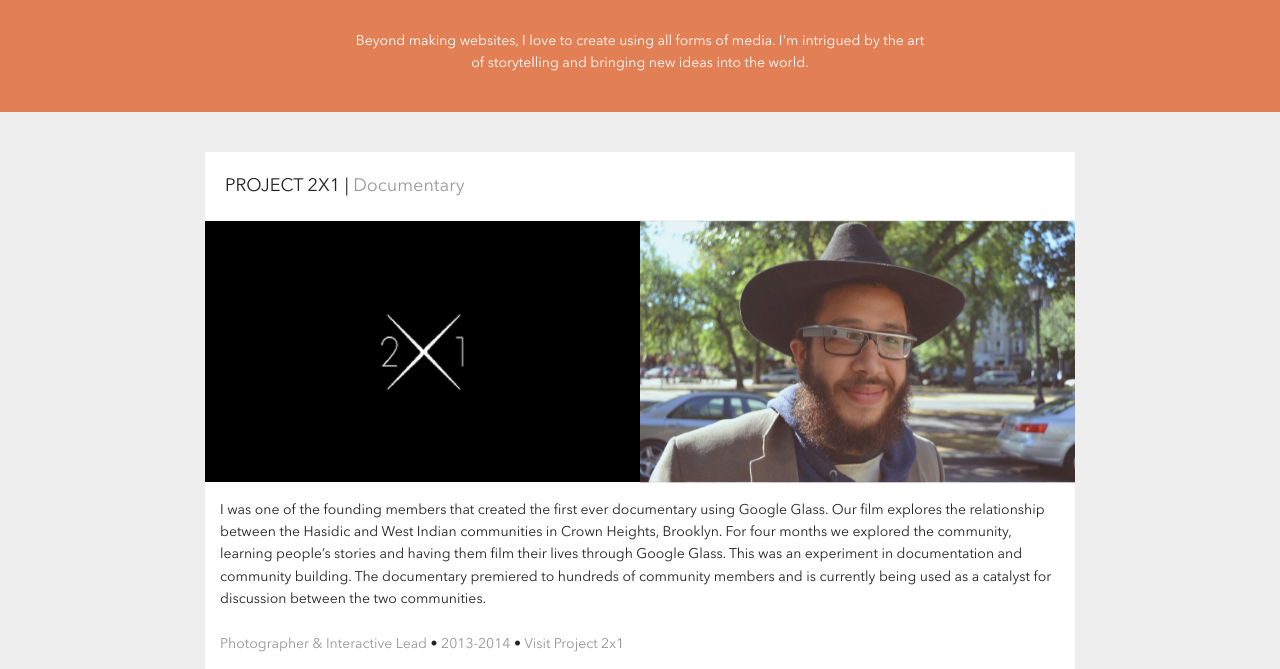
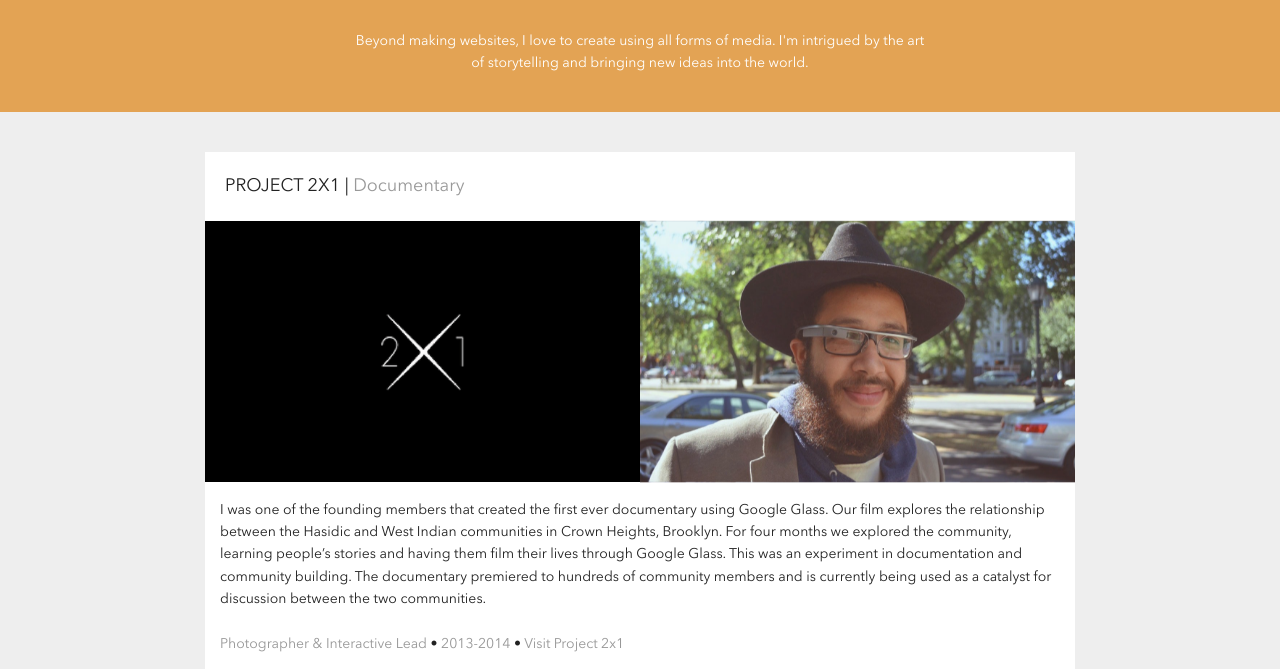
Before and after one commit to celsowhite/celsowhite, a PHP site: page /projects in a window 1280 px wide. Shown: the part 170-839 px from the top of the page. Run offline with PHP 8.4, Linux system fonts and the light colour scheme; some libraries are stand-ins or nearby versions.

Commit message:
Updated copy.

```diff
--- a/css/celso.css
+++ b/css/celso.css
@@ -510,7 +510,7 @@ PROJECTS
 }
 
 #projectsheader {
-  background: #e37f54;
+  background: #E3A354;
   font-family: 'dosis', Arial, sans-serif;
   position: relative;
 }
--- a/scss/celso.scss
+++ b/scss/celso.scss
@@ -392,7 +392,7 @@ PROJECTS
   width: 100%; }
 
 #projectsheader {
-  background: #e37f54;
+  background: #E3A354;
   font-family: 'dosis', Arial, sans-serif;
   position: relative; }
 
--- a/userexperience/index.php
+++ b/userexperience/index.php
@@ -49,7 +49,7 @@
 
     <div class="eight columns centered">
       <div class="pageheader">
-      <p class="pagedescription">I am a professional user experience designer. I focus on researching, planning and testing digital experiences to ensure that they solve user needs and meet business objectives.</p>
+      <p class="pagedescription">Your audience is the number one focus when creating a website. At the core of each of my projects is understanding audience needs and motivations so we create informed experiences that drive action.</p>
       </div>
     </div>
 
--- a/websites/index.php
+++ b/websites/index.php
@@ -50,7 +50,7 @@
 
       <div class="eight columns centered">
         <div class="pageheader" data-40-top="opacity:1;" data-20-top="opacity:0;">
-        <p class="pagedescription">I work with individuals and brands to plan, design and develop websites. I also serve as a strategic partner for your brand. Working with you to create new ideas that engage audiences and push your brand forward. If you need a website please contact me at celso@celsowhite.com.</p>
+        <p class="pagedescription">I work with individuals and brands to plan, design and develop websites. I also serve as a strategic partner for your brand. Working with you to create new ideas that engage audiences and push your brand forward.<br><br>Let's work together: celso@celsowhite.com</p>
         </div>
       </div>
 
```
